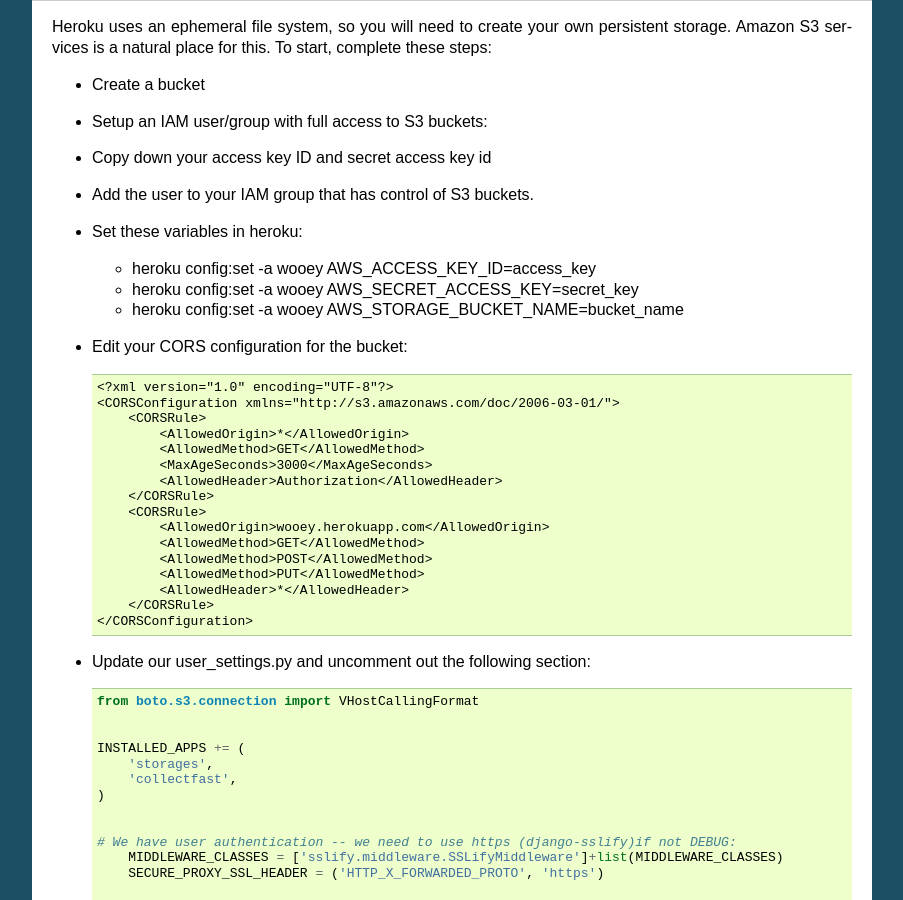
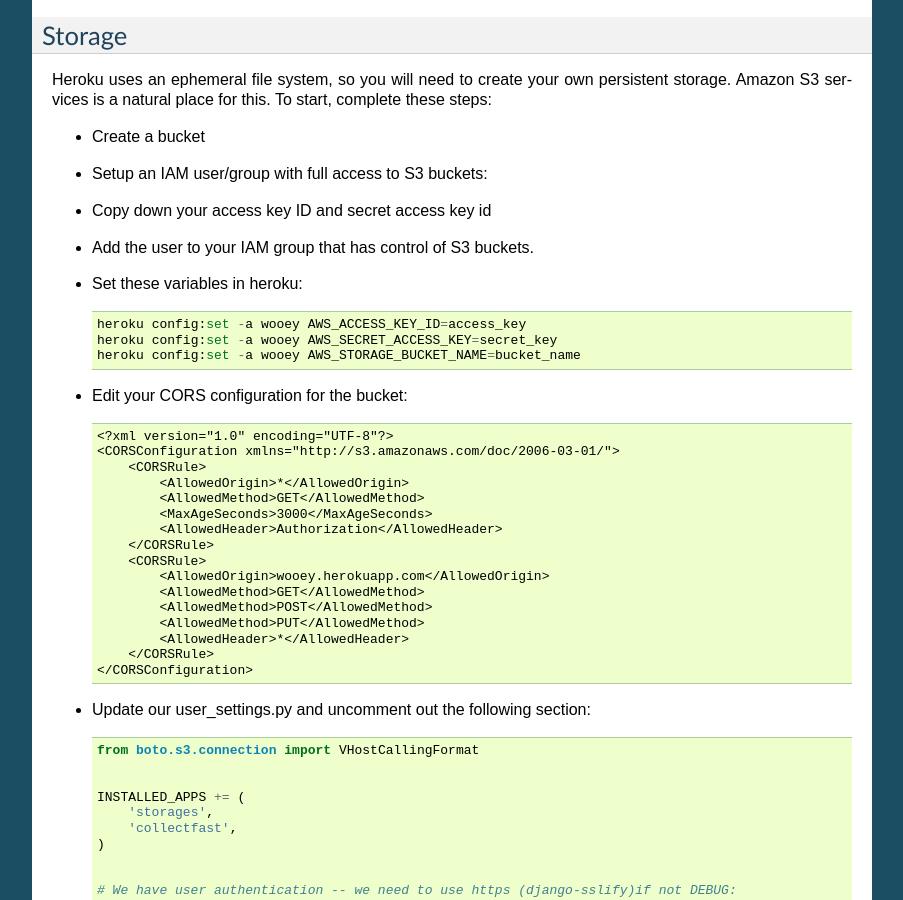
Before and after one commit to wooey/Wooey, a Sphinx documentation site: the page built from docs/heroku.rst, in a window 1280 px wide and 900 px high, scrolled down 1658 px. Shown: the whole window, without its empty margins (198-1101 px from the left). Built offline with Sphinx 7.4.7, drawn with Linux system fonts in a browser that asks for light colours; pages that are not in the unit, such as notebooks, are missing from menus; some of the changed text lies outside the part shown.

Commit message:
html fixes

```diff
--- a/docs/heroku.rst
+++ b/docs/heroku.rst
@@ -105,10 +108,11 @@
 * Copy down your access key ID and secret access key id
 * Add the user to your IAM group that has control of S3 buckets.
 * Set these variables in heroku:
+  ::
 
-  * heroku config:set -a wooey AWS_ACCESS_KEY_ID=access_key
-  * heroku config:set -a wooey AWS_SECRET_ACCESS_KEY=secret_key
-  * heroku config:set -a wooey AWS_STORAGE_BUCKET_NAME=bucket_name
+      heroku config:set -a wooey AWS_ACCESS_KEY_ID=access_key
+      heroku config:set -a wooey AWS_SECRET_ACCESS_KEY=secret_key
+      heroku config:set -a wooey AWS_STORAGE_BUCKET_NAME=bucket_name
 
 * Edit your CORS configuration for the bucket:
   ::
@@ -212,7 +216,9 @@
 
 ::
 
-    git add . git commit -m 'initial commit' git push -u heroku master
+    git add .
+    git commit -m 'initial commit'
+    git push -u heroku master
 
 At the last step, the -u indicates to create the branch master if it does not exist on the remote.
 
--- a/docs/install.rst
+++ b/docs/install.rst
@@ -61,6 +61,7 @@
 
 We have provided guides for several available services that host sites. Here are examples (pull requests for services not listed are appreciated!)
 
-`Heroku`_
+.. toctree::
+   :maxdepth: 1
 
-.. _Heroku: heroku
+   heroku
```
Also changed, not shown: other parts of docs/heroku.rst (+4 -1 lines).
